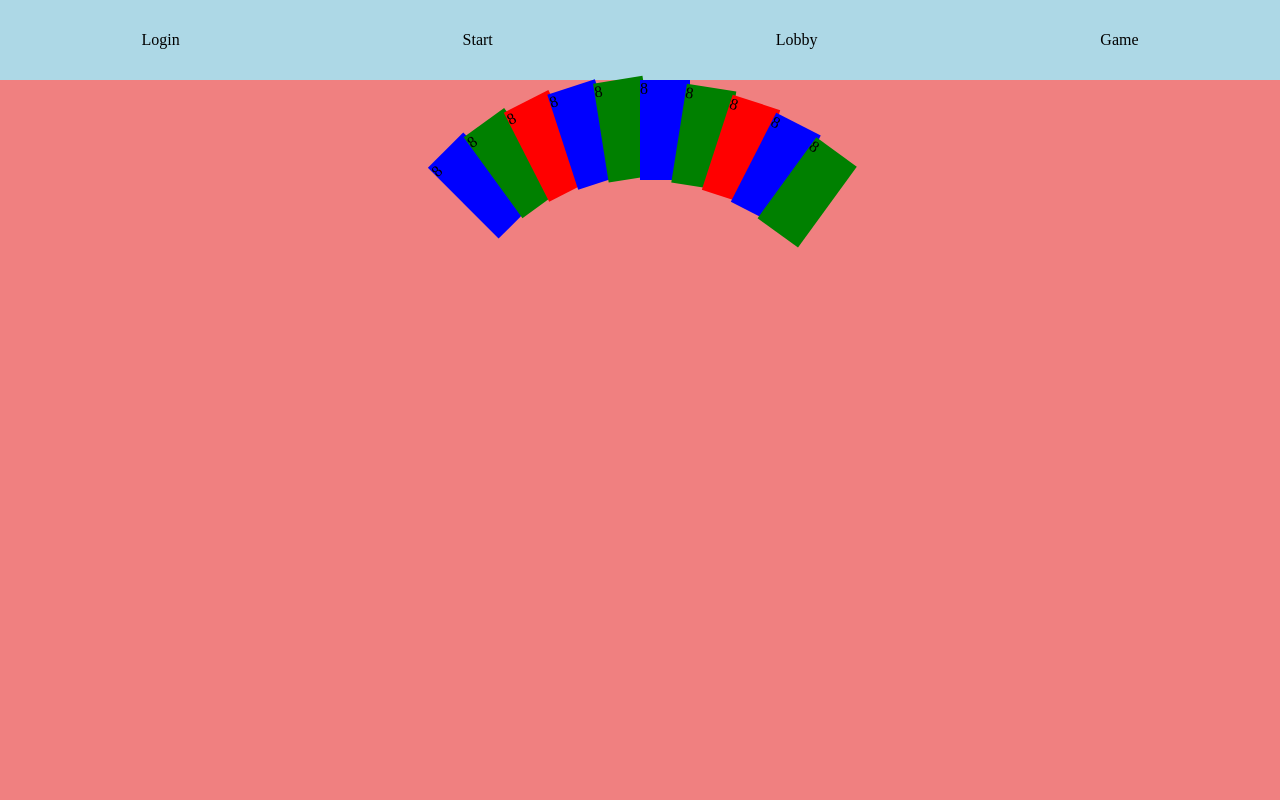
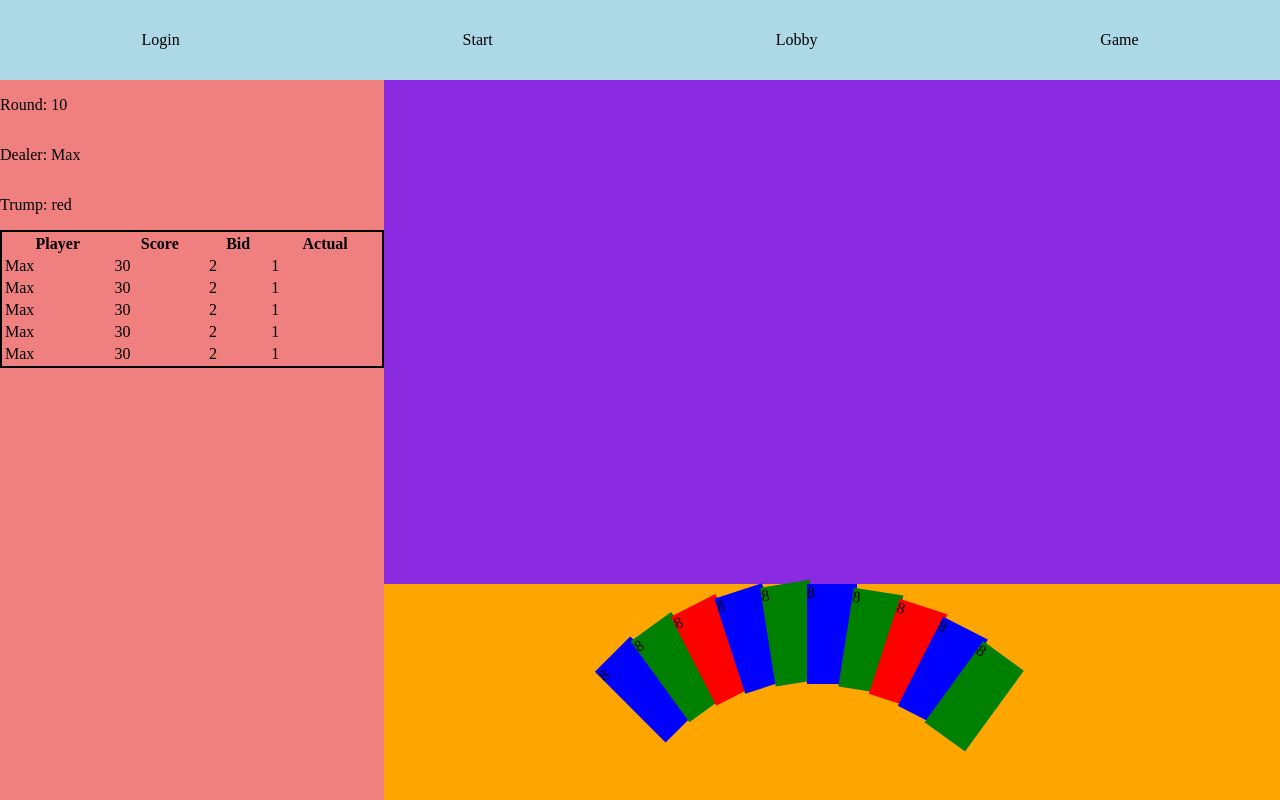
Before and after one commit to ChickNCurry/wizard-frontend, a React app: page /game in a window 1280 px wide. Built offline with nearby package versions, Linux system fonts and the light colour scheme.

Commit message:
add info section

```diff
--- a/src/components/Info.tsx
+++ b/src/components/Info.tsx
@@ -1,5 +1,42 @@
 import React from 'react';
+import {CardSuit} from '../types/types';
 
 export default function Info() {
-    return <div className="info"></div>;
+    const getRound = () => 10;
+    const getDealer = () => 'Max';
+    const getTrump = () => CardSuit.RED;
+    const getPlayerData = () => [
+        {name: 'Max', score: 30, bid: 2, actual: 1},
+        {name: 'Max', score: 30, bid: 2, actual: 1},
+        {name: 'Max', score: 30, bid: 2, actual: 1},
+        {name: 'Max', score: 30, bid: 2, actual: 1},
+        {name: 'Max', score: 30, bid: 2, actual: 1},
+    ];
+    return (
+        <div className="info">
+            <p>Round: {getRound()}</p>
+            <p>Dealer: {getDealer()}</p>
+            <p>Trump: {getTrump()}</p>
+            <table className="data">
+                <thead>
+                    <tr>
+                        <th>Player</th>
+                        <th>Score</th>
+                        <th>Bid</th>
+                        <th>Actual</th>
+                    </tr>
+                </thead>
+                <tbody>
+                    {getPlayerData().map((entry, index) => (
+                        <tr key={index}>
+                            <td>{entry.name}</td>
+                            <td>{entry.score}</td>
+                            <td>{entry.bid}</td>
+                            <td>{entry.actual}</td>
+                        </tr>
+                    ))}
+                </tbody>
+            </table>
+        </div>
+    );
 }
--- a/src/pages/Game.tsx
+++ b/src/pages/Game.tsx
@@ -1,9 +1,7 @@
 import React from 'react';
 import Board from '../components/Board';
-import Card from '../components/Card';
 import Hand from '../components/Hand';
 import Info from '../components/Info';
-import {CardSuit, CardType} from '../types/types';
 
 export default function Game() {
     return (
--- a/src/styles/style.css
+++ b/src/styles/style.css
@@ -13,7 +13,6 @@ body {
 }
 
 .outlet-wrapper {
-    background-color: lightcoral;
     height: 90vh;
 }
 
@@ -38,12 +37,43 @@ body {
 }
 
 .game {
+    width: 100%;
+    height: 100%;
     display: flex;
-    justify-content: center;
+}
+
+.info {
+    width: 30%;
+    height: 100%;
+    background-color: lightcoral;
+    display: flex;
+    flex-direction: column;
+}
+
+.data {
+    border: 2px solid black;
+}
+
+.field {
+    width: 70%;
+    height: 100%;
+    display: flex;
+    flex-direction: column;
+}
+
+.board {
+    width: 100%;
+    height: 70%;
+    background-color: blueviolet;
 }
 
 .hand {
     position: relative;
+    width: 100%;
+    height: 30%;
+    display: flex;
+    justify-content: center;
+    background-color: orange;
 }
 
 .card {
@@ -52,3 +82,8 @@ body {
     height: 100px;
     width: 50px;
 }
+
+.card:hover {
+    border: 5px solid black;
+    z-index: 100;
+}
```
Also changed, not shown: src/types/types.ts (+7 -0 lines).
